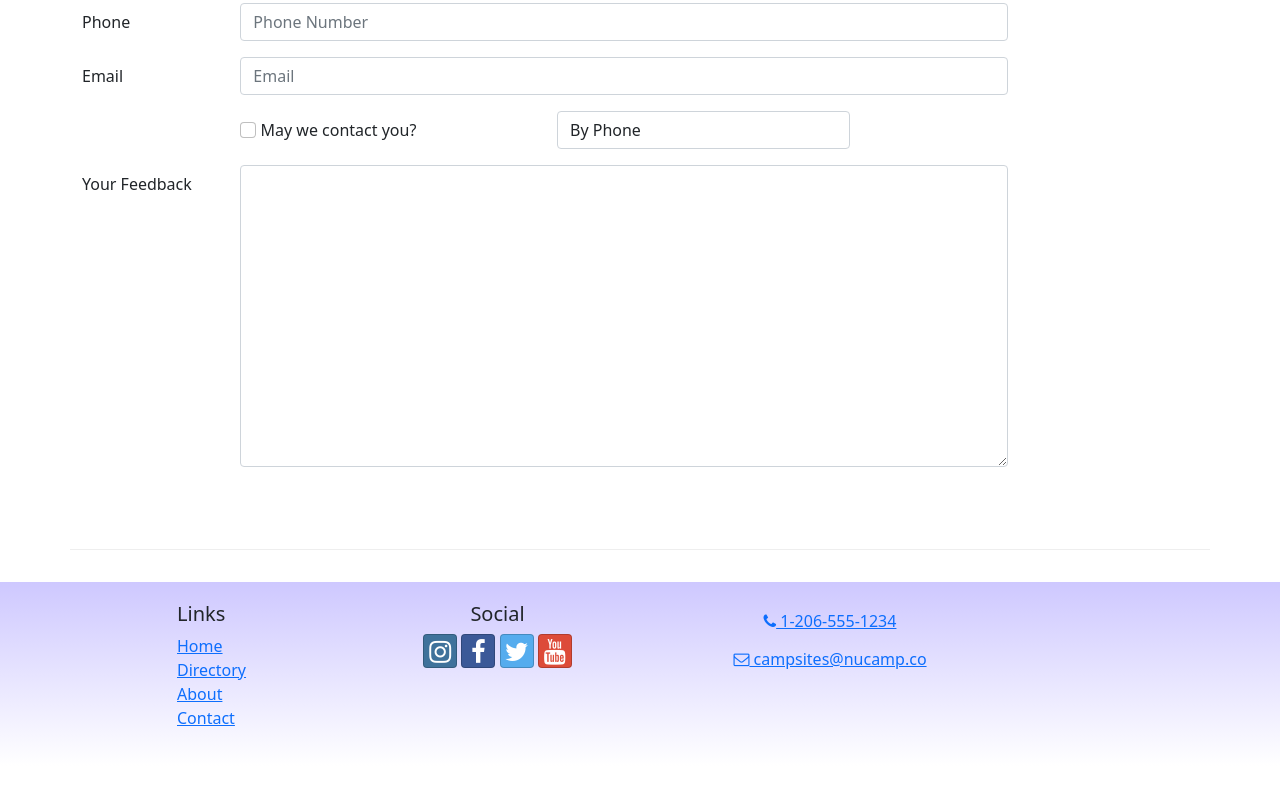
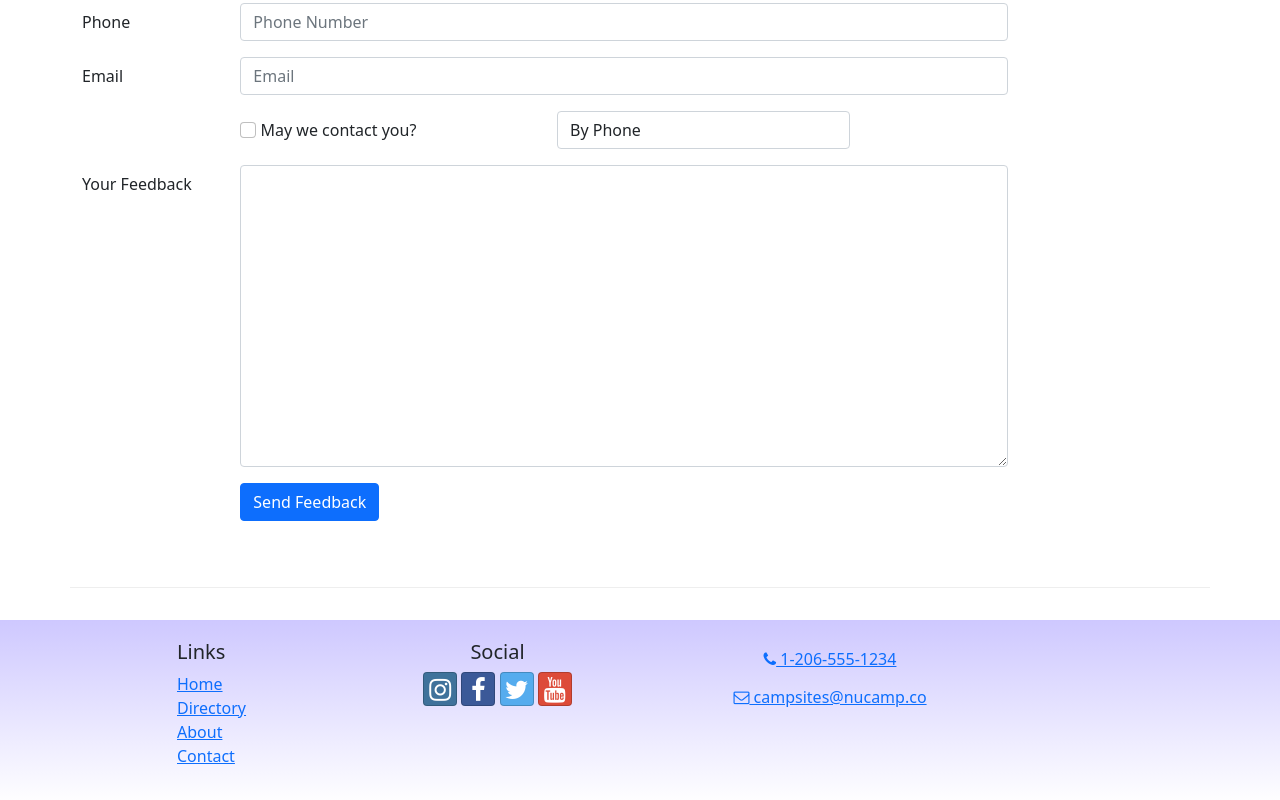
Before and after one commit to hhandcox/ReactProject, a React (Create React App) app: page /contact in a window 1280 px wide. Shown: the part 719-1519 px from the top of the page. Before the commit the page ends 1485 px from the top, so only its background shows below. Built offline with nearby package versions, Linux system fonts and the light colour scheme.

Commit message:
Contact Form Part 3

```diff
--- a/src/components/ContactForm.js
+++ b/src/components/ContactForm.js
@@ -2,6 +2,12 @@
 import { Formik, Field, Form } from 'formik';
 
 const ContactForm = () => {
+    const handleSubmit = (values, { resetForm }) => {
+        console.log('form values:', values);
+        console.log('in JSON format:', JSON.stringify(values));
+        resetForm();
+    }
+
     return (
         <Formik
             initialValues={{
@@ -11,8 +17,9 @@
                 email: '',
                 agree: false,
                 contactType: 'By Phone',
-                feedback: ''
+                feedback: '',
             }}
+            onSubmit={handleSubmit}
             >
             <Form>
                 <FormGroup row>
@@ -89,6 +96,11 @@
                     </Col>
                 </FormGroup>
                 <FormGroup row>
+                    <Col md={{ size: 10, offset: 2 }}>
+                        <Button type='submit' color='primary'>
+                            Send Feedback
+                        </Button>
+                    </Col>
                 </FormGroup>
             </Form>
         </Formik>
```
